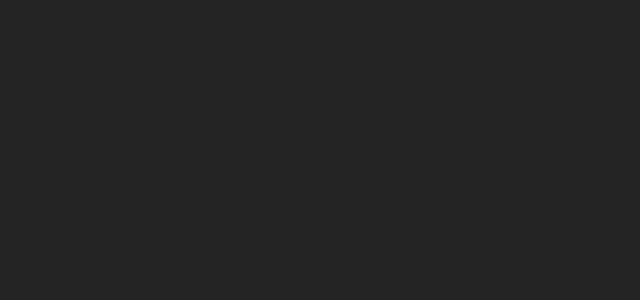
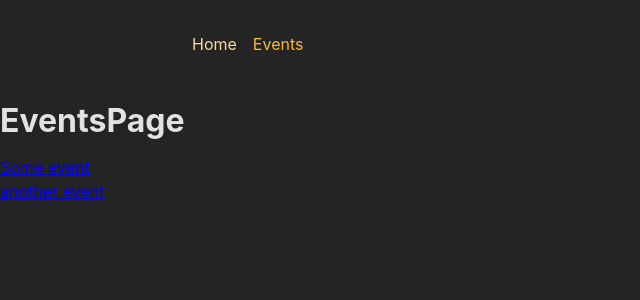
Before and after one commit to anouar4070/Advanced-multi-page-project, a React (Create React App) app in the folder frontend/: page /events in a window 1280 px wide. Shown: the top 300 px of the page, without its empty margins (0-640 px from the left). Built offline with nearby package versions, Linux system fonts and the light colour scheme.

Commit message:
add routes

```diff
--- a/frontend/package.json
+++ b/frontend/package.json
@@ -8,6 +8,7 @@
     "@testing-library/user-event": "^13.5.0",
     "react": "^18.2.0",
     "react-dom": "^18.2.0",
+    "react-router-dom": "^6.27.0",
     "react-scripts": "5.0.1",
     "web-vitals": "^2.1.4"
   },
--- a/frontend/src/App.js
+++ b/frontend/src/App.js
@@ -1,6 +1,4 @@
-
-
-// 1. Add five new (dummy) page components (content can be simple <h1> elements)
+// 1. Add five new page components (content can be simple <h1> elements)
 //    - HomePage
 //    - EventsPage
 //    - EventDetailPage
@@ -20,8 +18,31 @@
 // 7. Output the ID of the selected event on the EventDetailPage
 // BONUS: Add another (nested) layout route that adds the <EventNavigation> component above all /events... page components
 
+import { RouterProvider, createBrowserRouter } from "react-router-dom";
+
+import HomePage from "./pages/Home";
+import EventsPage from "./pages/Events";
+import EventDetailPage from "./pages/EventDetail";
+import NewEventPage from "./pages/NewEvent";
+import EditEventPage from "./pages/EditEvent";
+import RootLayout from "./pages/Root";
+
+const router = createBrowserRouter([
+  {
+    path: "/",
+    element: <RootLayout />,
+    children: [
+      { index: true, element: <HomePage /> },
+      { path: "events", element: <EventsPage /> },
+      { path: "events/:eventId", element: <EventDetailPage /> },
+      { path: "events/new", element: <NewEventPage /> },
+      { path: "events/:eventId/edit", element: <EditEventPage /> },
+    ],
+  },
+]);
+
 function App() {
-  return <div></div>;
+  return <RouterProvider router={router} />;
 }
 
 export default App;
--- a/frontend/src/components/MainNavigation.js
+++ b/frontend/src/components/MainNavigation.js
@@ -1,4 +1,5 @@
-import classes from './MainNavigation.module.css';
+import { NavLink } from "react-router-dom";
+import classes from "./MainNavigation.module.css";
 
 function MainNavigation() {
   return (
@@ -6,10 +7,25 @@
       <nav>
         <ul className={classes.list}>
           <li>
-            <a>Home</a>
+            <NavLink
+              to="/"
+              className={({ isActive }) =>
+                isActive ? classes.active : undefined
+              }
+              end
+            >
+              Home
+            </NavLink>
           </li>
           <li>
-            <a>Events</a>
+            <NavLink
+              to="/events"
+              className={({ isActive }) =>
+                isActive ? classes.active : undefined
+              }
+            >
+              Events
+            </NavLink>
           </li>
         </ul>
       </nav>
--- /dev/null
+++ b/frontend/src/pages/EditEvent.js
@@ -0,0 +1,6 @@
+ function EditEventPage() {
+
+  return <div>EditEventPage</div>;
+}
+
+export default EditEventPage;
--- /dev/null
+++ b/frontend/src/pages/EventDetail.js
@@ -0,0 +1,11 @@
+
+
+ function EventDetailPage() {
+  return (
+    <div>
+      EventDetailPage
+    </div>
+  )
+}
+
+export default EventDetailPage;
--- /dev/null
+++ b/frontend/src/pages/Events.js
@@ -0,0 +1,25 @@
+import React from "react";
+import { Link } from "react-router-dom";
+
+const DUMMY_EVENTS = [
+  { id: "e1", title: "Some event" },
+  { id: "e2", title: "another event" },
+];
+
+function EventsPage() {
+  return (
+    <>
+      <h1>EventsPage</h1>
+      <ul>
+        {DUMMY_EVENTS.map((event) => (
+          <li key={event.id}>
+            {/* <Link to={`/events/${event.id}`}></Link> */}
+            <Link to={event.id}>{event.title}</Link>
+          </li>
+        ))}
+      </ul>
+    </>
+  );
+}
+
+export default EventsPage;
--- /dev/null
+++ b/frontend/src/pages/Home.js
@@ -0,0 +1,11 @@
+
+
+ function HomePage() {
+  return (
+    <div>
+      HomePage
+    </div>
+  )
+}
+
+export default HomePage;
--- /dev/null
+++ b/frontend/src/pages/NewEvent.js
@@ -0,0 +1,11 @@
+
+
+ function NewEventPage() {
+  return (
+    <div>
+      NewEventPage
+    </div>
+  )
+}
+
+export default NewEventPage;
--- /dev/null
+++ b/frontend/src/pages/Root.js
@@ -0,0 +1,17 @@
+import { Outlet } from "react-router-dom";
+import MainNavigation from "../components/MainNavigation";
+
+ function RootLayout() {
+  return (
+    <>
+      <MainNavigation />
+      <main>
+        <Outlet />
+      </main>
+    </>
+  )
+}
+
+export default RootLayout;
+
+// Outlet defines where the content of the child routes should be rendered
```
Also changed, not shown: 1 other file (tests, documents, lock files or other folders).
